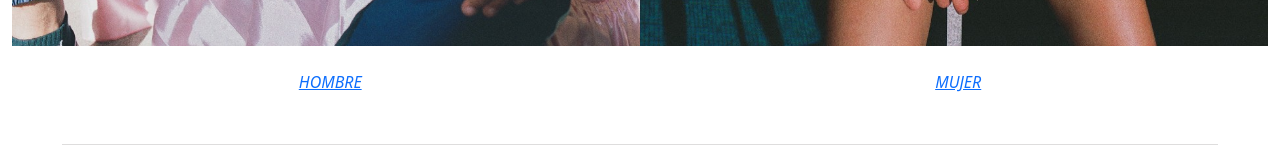
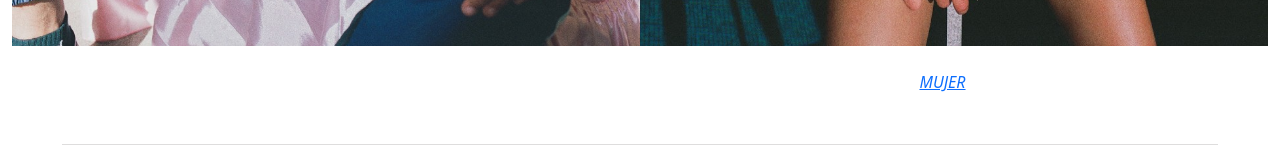
Before and after one commit to victoria-mvf/EntregaFinalMVictoriaFernandez, a website: page index.html in a window 1280 px wide. Shown: the part 1862-2007 px from the top of the page. Drawn offline with nearby package versions, Linux system fonts and the light colour scheme.

Commit message:
arreglo enlace

```diff
--- a/index.html
+++ b/index.html
@@ -79,7 +79,7 @@
 
             <div class="titulo-banner2">
 
-                <a href="./hombre.html">HOMBRE</a>
+               <a href="./pages/hombre.html"></a>
 
                 <a href="">MUJER</a>
 
```
